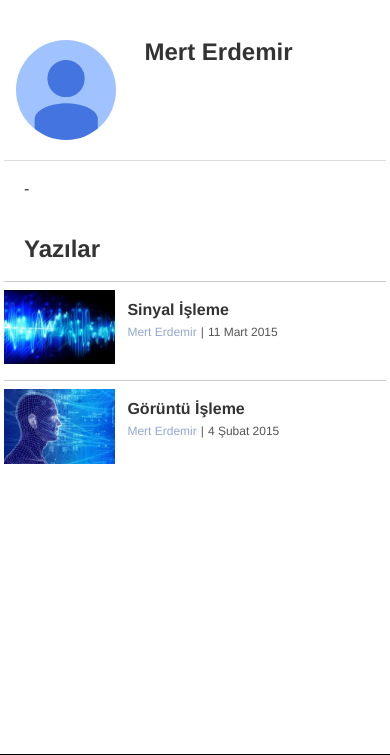
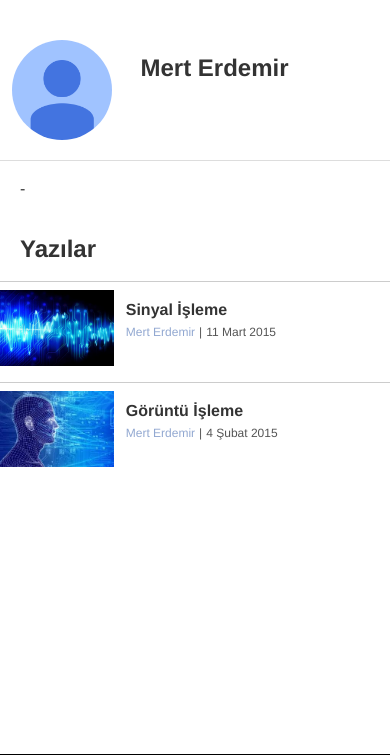
Before and after one commit to metucclub/bergi, a Django app: page /yazar/mert-erdemir/ in a window 390 px wide. Shown: the part 45-800 px from the top of the page. Run offline with Django 3.2, Linux system fonts and the light colour scheme; data comes from the database, SQL or seed files in the repository.

Commit message:
tweak author page
no need to accommodate index's river-post now

```diff
--- a/_bergi/static/style.css
+++ b/_bergi/static/style.css
@@ -429,7 +429,7 @@ a.tw:hover {
 }
 
 .author {
-	padding: 40px 4px;
+	padding: 40px 0;
 	margin: auto;
 }
 .author-hero > * {
@@ -467,6 +467,7 @@ a.tw:hover {
 		margin: 0 12px;
 	}
 	.author-hero h1 {
+		margin: 16px 0;
 		font-size: 24px;
 	}
 }
```
